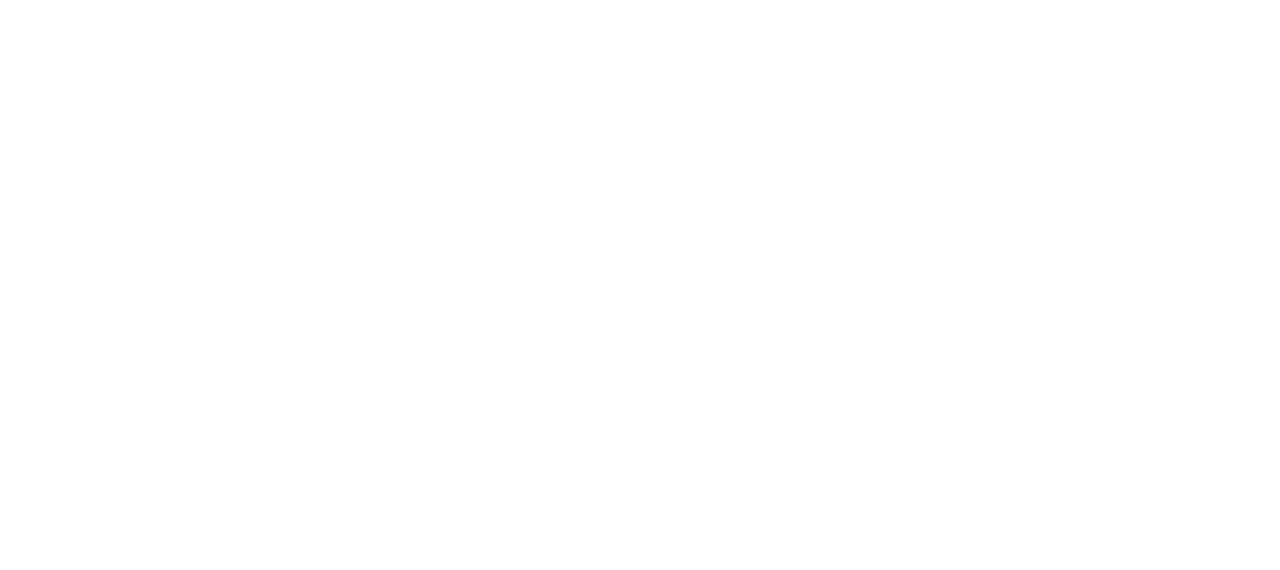
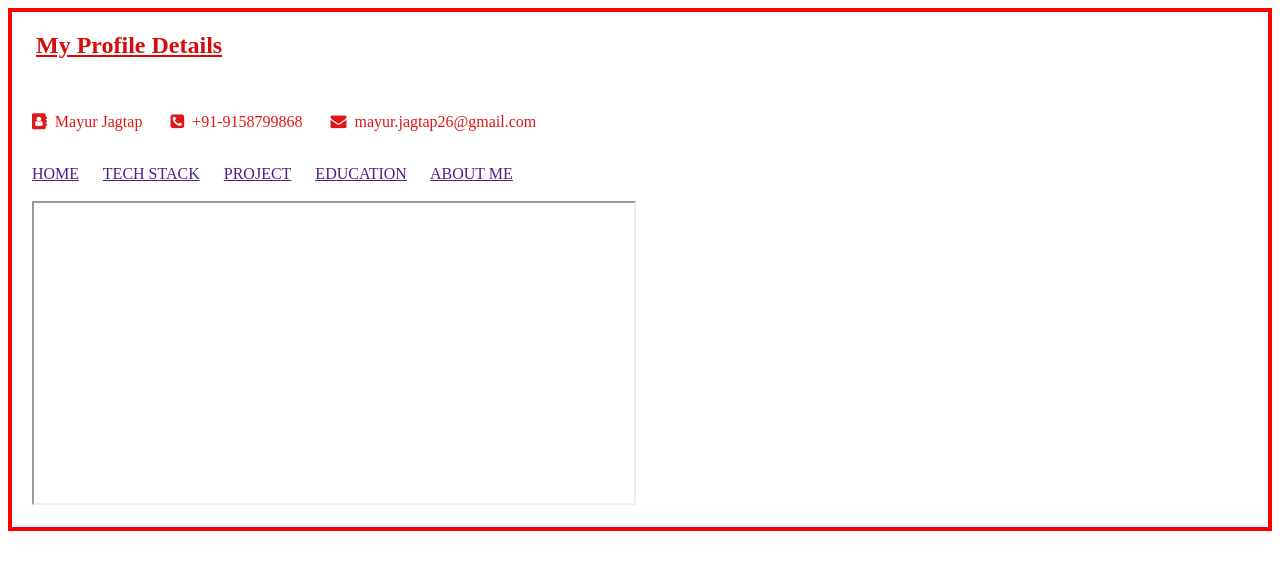
Before and after one commit to mayurj26/my-profile, a plain HTML site: page index.html in a window 1280 px wide. Drawn offline with Linux system fonts and the light colour scheme.

Commit message:
commite
Added header section and link.

```diff
--- a/index.html
+++ b/index.html
@@ -1,11 +1,51 @@
 <!DOCTYPE html>
 <html lang="en">
+
 <head>
     <meta charset="UTF-8">
     <meta name="viewport" content="width=device-width, initial-scale=1.0">
     <title>My Profile</title>
+    <style>
+        div {
+            border: 4px solid red;
+        }
+    </style>
+    <link rel="shortcut icon" href="favicon.ico" type="image/x-icon">
+    <link rel="stylesheet" href="https://cdnjs.cloudflare.com/ajax/libs/font-awesome/4.7.0/css/font-awesome.min.css">
 </head>
+
 <body>
 
+    <div width="900px" height="700px">
+
+        <p>
+        <h2 style="color: rgb(215, 11, 11);">&nbsp;&nbsp;&nbsp;&nbsp;<u>My Profile Details</u></h2>
+        </p><br>
+        <p style="color: rgb(223, 23, 23);">&nbsp;&nbsp;&nbsp;&nbsp;
+            <i class="fa fa-address-book" aria-hidden="true"></i>
+            &nbsp;Mayur Jagtap
+            &nbsp;&nbsp;&nbsp;&nbsp;&nbsp;
+
+            <i class="fa fa-phone-square" aria-hidden="true"></i>
+            &nbsp;+91-9158799868
+            &nbsp;&nbsp;&nbsp;&nbsp;&nbsp;
+
+            <i class="fa fa-envelope" aria-hidden="true"></i>
+            &nbsp;mayur.jagtap26@gmail.com
+            <br><br>
+        </p>
+        &nbsp;&nbsp;&nbsp;&nbsp;
+        <span><a href="" target="">HOME</a></span>&nbsp;&nbsp;&nbsp;&nbsp;&nbsp;
+        <span><a href="" target="">TECH STACK</a></span>&nbsp;&nbsp;&nbsp;&nbsp;&nbsp;
+        <span><a href="" target="">PROJECT</a></span>&nbsp;&nbsp;&nbsp;&nbsp;&nbsp;
+        <span><a href="" target="">EDUCATION</a></span>&nbsp;&nbsp;&nbsp;&nbsp;&nbsp;
+        <span><a href="" target="">ABOUT ME</a></span><br><br>
+        &nbsp;&nbsp;&nbsp;&nbsp;&nbsp;<iframe width="600px" height="300px" name="myframe" src="">
+        </iframe><br><br>
+
+    </div>
+
+
 </body>
+
 </html>
```
Also changed, not shown: favicon.ico (added).
